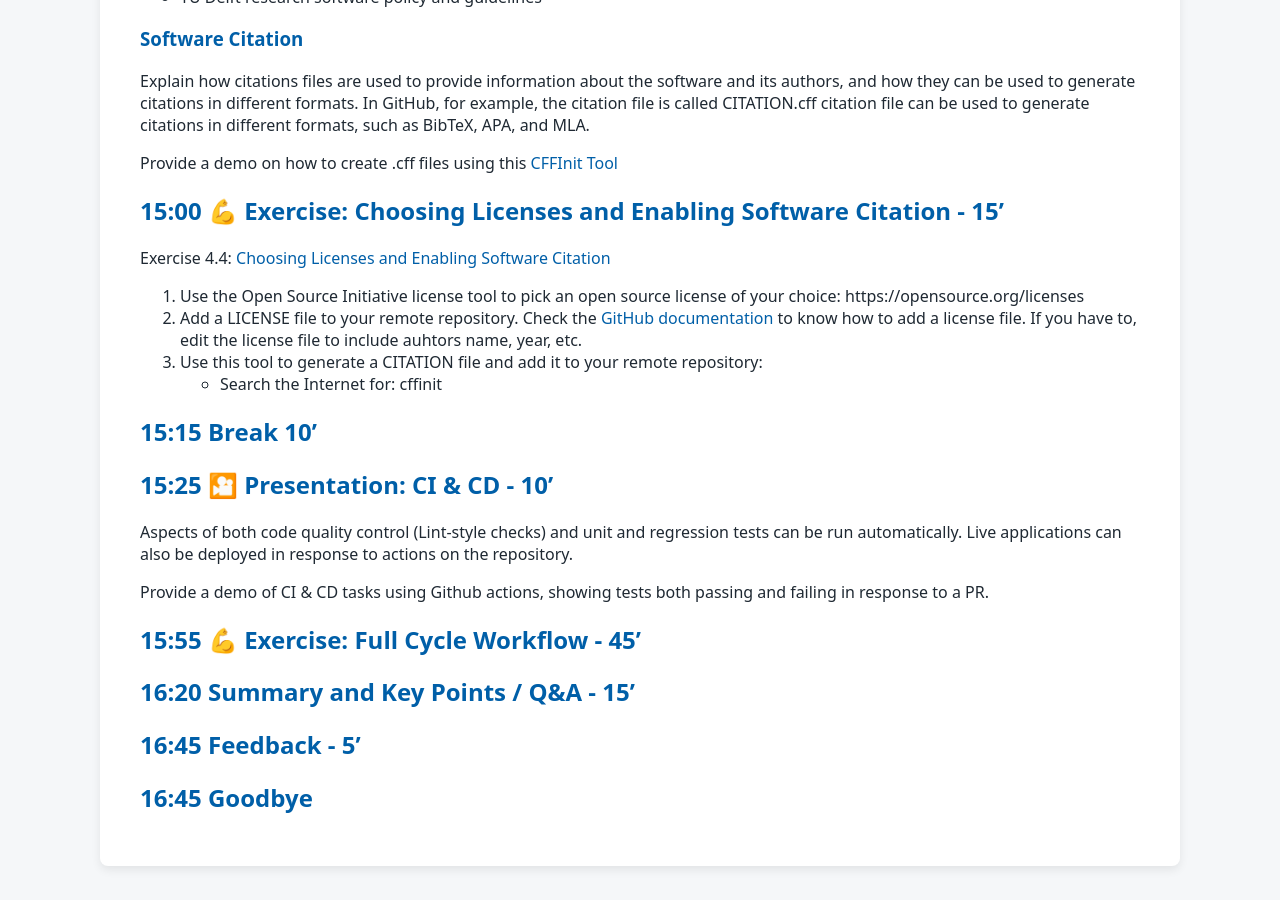
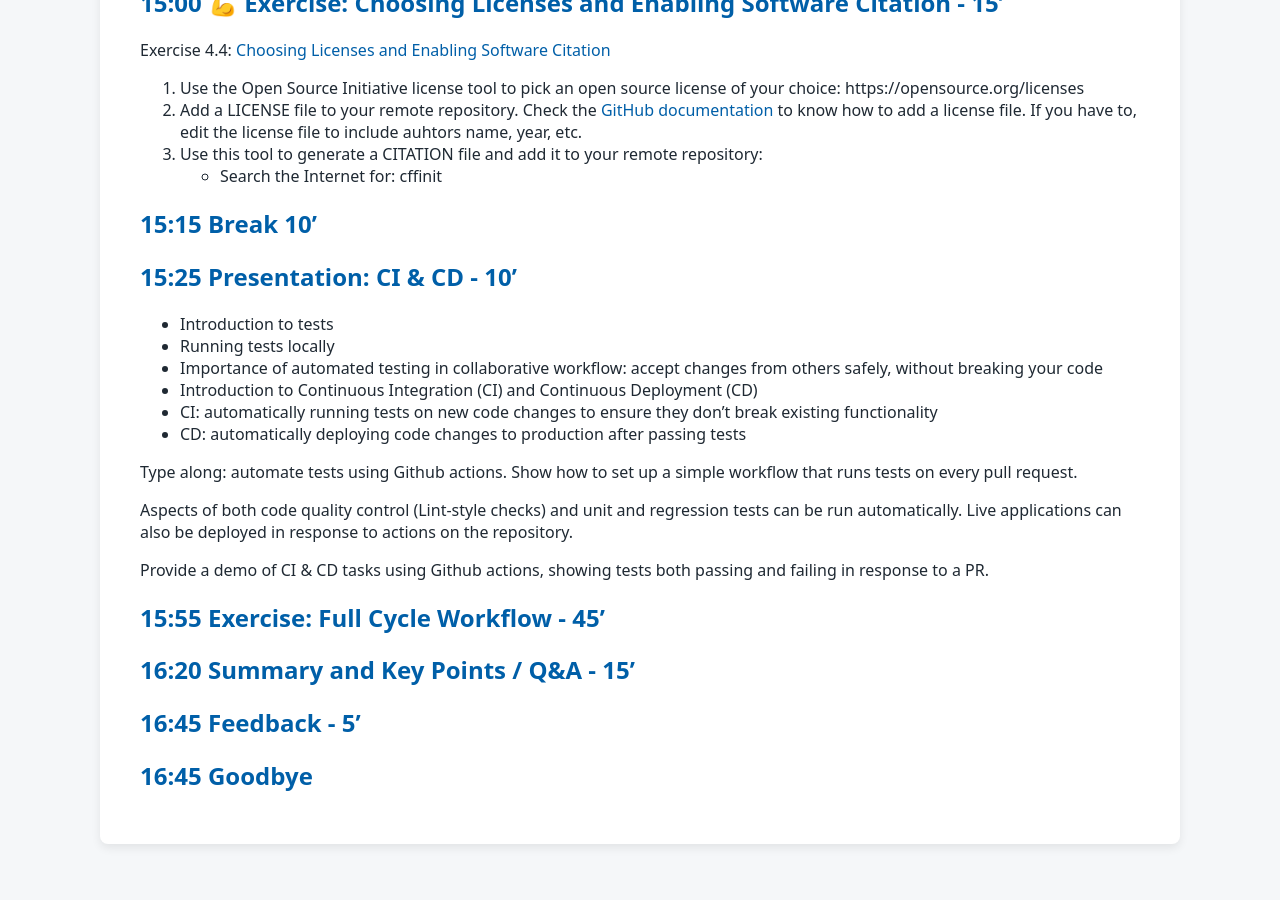
Before and after one commit to tu-delft-library/collaborative_software_development, a Jekyll site: the page built from material_for_trainers/lesson_plan.md, in a window 1280 px wide and 900 px high, scrolled down 3618 px. Built offline with Jekyll 4.4.1, drawn with Linux system fonts in a browser that asks for light colours; our own code applies the rules of GitHub Pages for plain Markdown files; some of the changed text lies outside the part shown.

Commit message:
draft plan automated testing. Fix cross reference link exercise forking workflow

```diff
--- a/material_for_trainers/lesson_plan.md
+++ b/material_for_trainers/lesson_plan.md
@@ -113,7 +101,7 @@ Exercise in which participants:
 
 Demonstrate code review based on pull request from previous section
 
-## 13:52 💪 Exercise: Code Reviews - 23;
+## 13:52 Exercise: Code Reviews - 23;
 
 Exercise 4.2: [Code Reviews](https://4turesearchdata-carpentries.github.io/GitCoDev/exercises/L4-ex02.html)
 
@@ -169,13 +157,22 @@ Exercise 4.4: [Choosing Licenses and Enabling Software Citation](https://4turese
 
 ## 15:15 Break 10'
 
-## 15:25 🎦 Presentation: CI & CD - 10'
+## 15:25 Presentation: CI & CD - 10'
+
+- Introduction to tests
+- Running tests locally
+- Importance of automated testing in collaborative workflow: accept changes from others safely, without breaking your code
+- Introduction to Continuous Integration (CI) and Continuous Deployment (CD)
+- CI: automatically running tests on new code changes to ensure they don't break existing functionality
+- CD: automatically deploying code changes to production after passing tests
+
+Type along: automate tests using Github actions. Show how to set up a simple workflow that runs tests on every pull request.
 
 Aspects of both code quality control (Lint-style checks) and unit and regression tests can be run automatically. Live applications can also be deployed in response to actions on the repository.
 
 Provide a demo of CI & CD tasks using Github actions, showing tests both passing and failing in response to a PR.
 
-## 15:55 💪 Exercise: Full Cycle Workflow - 45'
+## 15:55 Exercise: Full Cycle Workflow - 45'
 
 
 
```
Also changed, not shown: other parts of material_for_trainers/lesson_plan.md (+4 -16 lines).
